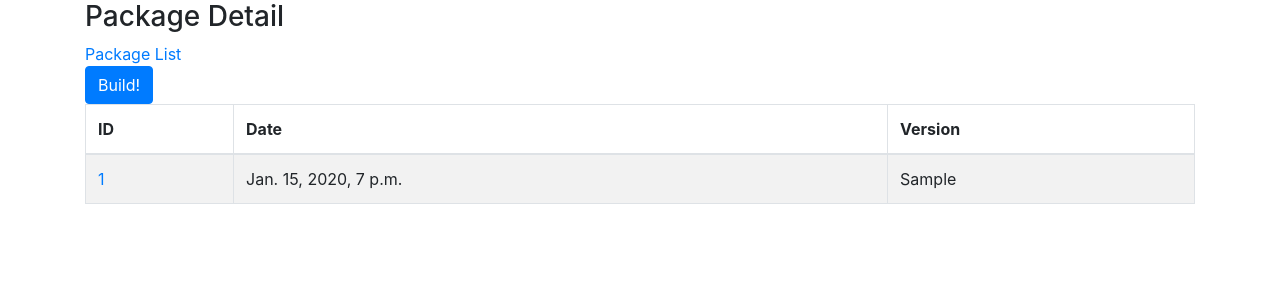
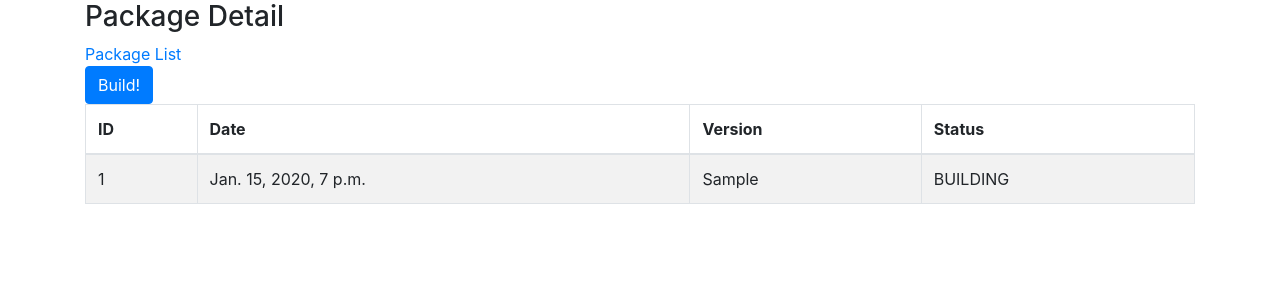
Before and after one commit to colajam93/aurpackager, a Django app: page /1/ in a window 1280 px wide. Shown: the top 300 px of the page. Run offline with Django 3.2, Linux system fonts and the light colour scheme; tables that the repository leaves empty hold one stand-in row (values such as "Sample post"); some libraries are stand-ins or nearby versions.

Commit message:
Update view

```diff
--- a/templates/base.html
+++ b/templates/base.html
@@ -7,6 +7,22 @@
     <link href="{% static 'css/bootstrap.min.css' %}" rel="stylesheet">
     <script src="{% static 'js/jquery.min.js' %}"></script>
     <script src="{% static 'js/bootstrap.min.js' %}"></script>
+    <script>
+        // enable row click
+        $(function ($) {
+            $('tr[data-href]').addClass('clickable')
+                    .click(function (e) {
+                        if (!$(e.target).is('a')) {
+                            window.location = $(e.target).closest('tr').data('href');
+                        }
+                    });
+        });
+    </script>
+    <style>
+        .clickable-pointer {
+            cursor: pointer;
+        }
+    </style>
     <title>{% block title %}Package Manager{% endblock %}</title>
     {% block extrahead %}{% endblock %}
 </head>
--- a/templates/package_detail.html
+++ b/templates/package_detail.html
@@ -10,22 +10,23 @@
           role="form">
         <button type="submit" class="btn btn-primary">Build!</button>
     </form>
-    <table class="table table-striped table-bordered">
+    <table class="table table-striped table-bordered table-hover">
         <thead>
         <tr>
             <th>ID</th>
             <th>Date</th>
             <th>Version</th>
+            <th>Status</th>
         </tr>
         </thead>
         <tbody>
         {% for build in builds %}
-            <tr>
-                <td>
-                    <a href="{% url 'manager:build_detail' package_id=package_id build_number=build.number %}">{{ build.number }}</a>
-                </td>
+            <tr data-href="{% url 'manager:build_detail' package_id=package_id build_number=build.number %}"
+                class="clickable-pointer">
+                <td>{{ build.number }}</td>
                 <td>{{ build.date }}</td>
                 <td>{{ build.version }}</td>
+                <td>{{ build.status }}</td>
             </tr>
         {% endfor %}
         </tbody>
--- a/templates/package_list.html
+++ b/templates/package_list.html
@@ -4,7 +4,7 @@
 
 {% block content %}
     <h3 class="page-header">Package List</h3>
-    <table class="table table-striped table-bordered">
+    <table class="table table-striped table-bordered table-hover">
         <thead>
         <tr>
             <th>ID</th>
@@ -13,8 +13,8 @@
         </thead>
         <tbody>
         {% for package in packages %}
-            <tr>
-                <td><a href="{% url 'manager:package_detail' package_id=package.id %}">{{ package.id }}</a></td>
+            <tr data-href="{% url 'manager:package_detail' package_id=package.id %}" class="clickable-pointer">
+                <td>{{ package.id }}</td>
                 <td>{{ package.name }}</td>
             </tr>
         {% endfor %}
```
